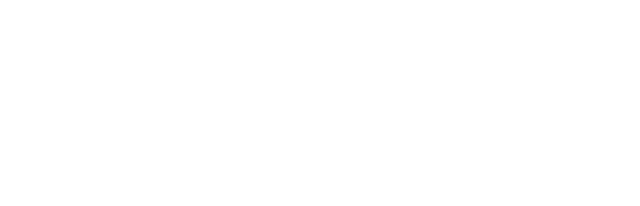
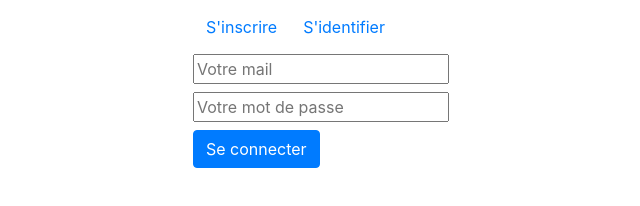
Before and after one commit to josavah/projets, a plain HTML site: page index.html in a window 1280 px wide. Shown: the whole page, without its empty margins (442-1082 px from the left). Drawn offline with Linux system fonts and the light colour scheme.

Commit message:
version 1.02

```diff
--- a/css/style.css
+++ b/css/style.css
@@ -0,0 +1,6 @@
+.container
+{
+	margin: 5px;
+
+
+}
--- a/index.html
+++ b/index.html
@@ -9,6 +9,47 @@
 	<link rel="stylesheet" type="text/css" href="fonticons/css/font-awesome.min.css">
 </head>
 <body>
+	<div class="container">
+		<div class="row">
+			<div class="btn btn-link">S'inscrire</div>
+			<div class="btn btn-link">S'identifier</div>
+		</div>
+	</div>
+	<div class="container">
+		<div class="row">
+			<div class="input">
+				<div class="from">
+					<div class="control">
+						<input type="mail" name="" placeholder="Votre mail">
+					</div>
+				</div>
+			</div>
+		</div>
+	</div>
+	<div class="container">
+		<div class="row">
+			<div class="input">
+				<div class="from">
+					<div class="control">
+						<input type="password" name="" placeholder="Votre mot de passe">
+					</div>
+				</div>
+			</div>
+		</div>
+	</div>
+	<div class="container">
+		<div class="row">
+			<div class="input">
+				<div class="from">
+					<div class="control">
+						<div class="btn btn-primary">Se connecter</div>
+					</div>
+				</div>
+			</div>
+		</div>
+	</div>
+
+
 
 </body>
 </html>
```
Also changed, not shown: test.html (+1 -6 lines), css/bootstrap.css.
